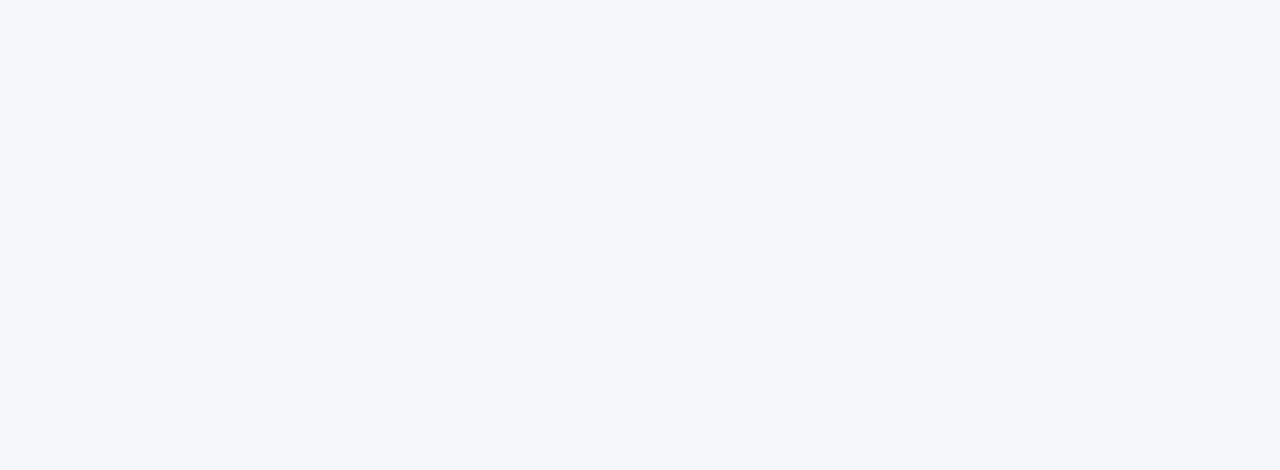
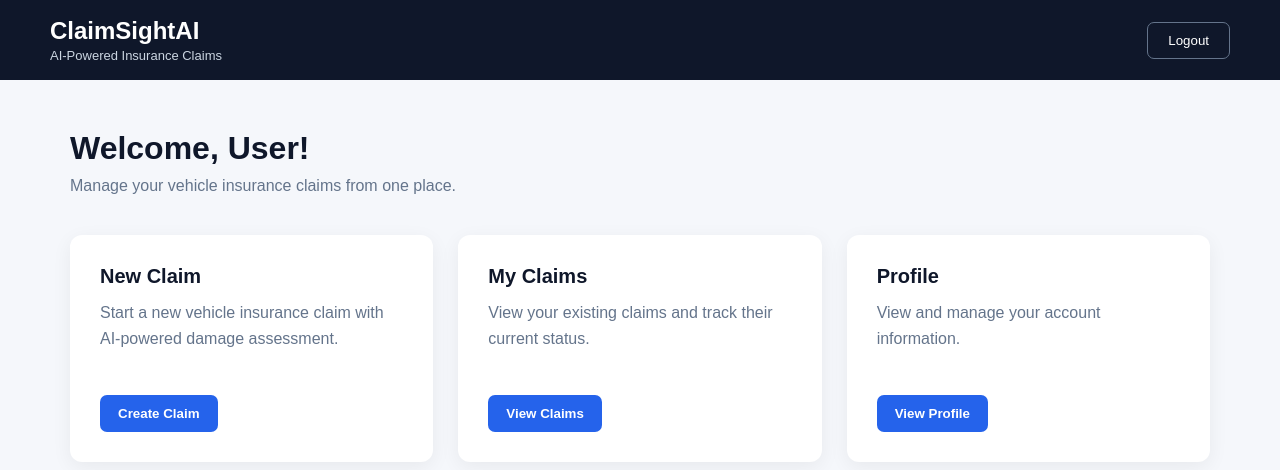
Before and after one commit to visnu-visalini/Claim_Sight_AI, a React app in the folder Frontend/: page /dashboard in a window 1280 px wide. Before the commit this address had no page. Shown: the top 470 px of the page. Built offline with nearby package versions, Linux system fonts and the light colour scheme; the HTML template or start-up script is replaced by a standard one.

Commit message:
Dashboard Add-Ons

```diff
--- a/Frontend/src/App.jsx
+++ b/Frontend/src/App.jsx
@@ -2,12 +2,12 @@ import { BrowserRouter, Routes, Route } from "react-router-dom";
 
 import Login from "./pages/Login";
 import Signup from "./pages/Signup";
+import Dashboard from "./pages/Dashboard";
 
 
 function App() {
 
   return (
-
     <BrowserRouter>
 
       <Routes>
@@ -27,10 +27,14 @@ function App() {
           element={<Signup />}
         />
 
+        <Route
+          path="/dashboard"
+          element={<Dashboard />}
+        />
+
       </Routes>
 
     </BrowserRouter>
-
   );
 }
 
--- /dev/null
+++ b/Frontend/src/Pages/Dashboard.jsx
@@ -0,0 +1,112 @@
+import { useNavigate } from "react-router-dom";
+
+function Dashboard() {
+  const navigate = useNavigate();
+
+  const user = JSON.parse(
+    localStorage.getItem("user")
+  );
+
+  const handleLogout = () => {
+    localStorage.removeItem("user");
+    localStorage.removeItem("isAuthenticated");
+
+    navigate("/login");
+  };
+
+  return (
+    <div className="dashboard-page">
+
+      <header className="dashboard-header">
+
+        <div>
+          <h1>ClaimSightAI</h1>
+          <p>AI-Powered Insurance Claims</p>
+        </div>
+
+        <button
+          className="logout-button"
+          onClick={handleLogout}
+        >
+          Logout
+        </button>
+
+      </header>
+
+      <main className="dashboard-content">
+
+        <div className="welcome-section">
+
+          <h2>
+            Welcome, {user?.name || "User"}!
+          </h2>
+
+          <p>
+            Manage your vehicle insurance claims
+            from one place.
+          </p>
+
+        </div>
+
+        <div className="dashboard-cards">
+
+          <div className="dashboard-card">
+
+            <h3>New Claim</h3>
+
+            <p>
+              Start a new vehicle insurance claim
+              with AI-powered damage assessment.
+            </p>
+
+            <button
+              onClick={() => navigate("/claim/new")}
+            >
+              Create Claim
+            </button>
+
+          </div>
+
+          <div className="dashboard-card">
+
+            <h3>My Claims</h3>
+
+            <p>
+              View your existing claims and
+              track their current status.
+            </p>
+
+            <button
+              onClick={() => navigate("/claims")}
+            >
+              View Claims
+            </button>
+
+          </div>
+
+          <div className="dashboard-card">
+
+            <h3>Profile</h3>
+
+            <p>
+              View and manage your account
+              information.
+            </p>
+
+            <button
+              onClick={() => navigate("/profile")}
+            >
+              View Profile
+            </button>
+
+          </div>
+
+        </div>
+
+      </main>
+
+    </div>
+  );
+}
+
+export default Dashboard;
--- a/Frontend/src/Pages/Login.jsx
+++ b/Frontend/src/Pages/Login.jsx
@@ -27,10 +27,24 @@ function Login() {
     console.log(data);
 
     if (data.success) {
-      alert("Login successful!");
-    } else {
-      alert(data.message);
-    }
+
+  localStorage.setItem(
+    "user",
+    JSON.stringify(data.user)
+  );
+
+  localStorage.setItem(
+    "isAuthenticated",
+    "true"
+  );
+
+  navigate("/dashboard");
+
+} else {
+
+  alert(data.message);
+
+}
 
   } catch (error) {
     console.error("Login error:", error);
--- a/Frontend/src/index.css
+++ b/Frontend/src/index.css
@@ -149,3 +149,110 @@ body {
     padding: 45px 30px;
   }
 }
+.dashboard-page {
+  min-height: 100vh;
+  background: #f5f7fb;
+}
+
+.dashboard-header {
+  height: 80px;
+  background: #0f172a;
+  color: white;
+  display: flex;
+  justify-content: space-between;
+  align-items: center;
+  padding: 0 50px;
+}
+
+.dashboard-header h1 {
+  font-size: 24px;
+  margin-bottom: 3px;
+}
+
+.dashboard-header p {
+  font-size: 13px;
+  color: #cbd5e1;
+}
+
+.logout-button {
+  padding: 10px 20px;
+  border: 1px solid #64748b;
+  border-radius: 7px;
+  background: transparent;
+  color: white;
+  cursor: pointer;
+}
+
+.logout-button:hover {
+  background: #1e293b;
+}
+
+.dashboard-content {
+  max-width: 1200px;
+  margin: auto;
+  padding: 50px 30px;
+}
+
+.welcome-section {
+  margin-bottom: 40px;
+}
+
+.welcome-section h2 {
+  font-size: 32px;
+  color: #0f172a;
+  margin-bottom: 10px;
+}
+
+.welcome-section p {
+  color: #64748b;
+}
+
+.dashboard-cards {
+  display: grid;
+  grid-template-columns: repeat(3, 1fr);
+  gap: 25px;
+}
+
+.dashboard-card {
+  background: white;
+  padding: 30px;
+  border-radius: 12px;
+  box-shadow: 0 5px 20px rgba(0, 0, 0, 0.06);
+}
+
+.dashboard-card h3 {
+  font-size: 20px;
+  color: #0f172a;
+  margin-bottom: 12px;
+}
+
+.dashboard-card p {
+  color: #64748b;
+  line-height: 1.6;
+  min-height: 75px;
+}
+
+.dashboard-card button {
+  margin-top: 20px;
+  padding: 11px 18px;
+  border: none;
+  border-radius: 7px;
+  background: #2563eb;
+  color: white;
+  cursor: pointer;
+  font-weight: 600;
+}
+
+.dashboard-card button:hover {
+  background: #1d4ed8;
+}
+
+@media (max-width: 800px) {
+  .dashboard-cards {
+    grid-template-columns: 1fr;
+  }
+
+  .dashboard-header {
+    padding: 0 20px;
+  }
+}
```
